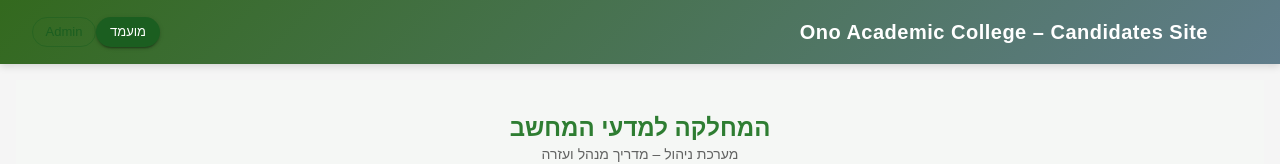
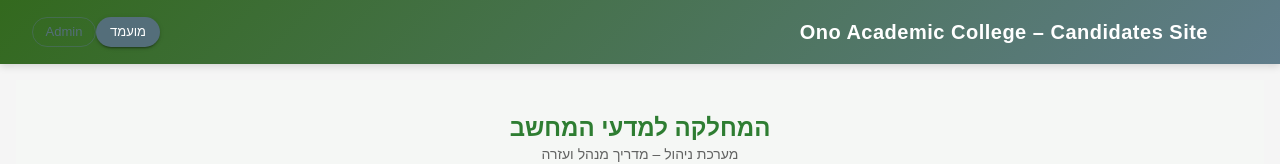
Before and after one commit to reutperetz/candidates-site, a React (Vite) app: page /admin/help in a window 1280 px wide. Shown: the top 164 px of the page. Built offline with nearby package versions, Linux system fonts and the light colour scheme; some icons are missing.

Commit message:
Updated the theme to use MUI color constants

```diff
--- a/src/theme/theme.ts
+++ b/src/theme/theme.ts
@@ -1,37 +1,48 @@
 // src/theme/theme.ts
 import { createTheme, responsiveFontSizes } from "@mui/material/styles";
+import { blueGrey, common, green, grey } from "@mui/material/colors";
 
 export type ColorMode = "light" | "dark";
 
 const BRAND = {
-  primary: "#2e7d32",
-  secondary: "#1b5e20",
+  primary: {
+    light: green[700],
+    dark: green[300],
+  },
+  secondary: {
+    light: blueGrey[600],
+    dark: blueGrey[300],
+  },
 };
 
 export function buildTheme(mode: ColorMode) {
   let theme = createTheme({
     palette: {
       mode,
-      primary: { main: BRAND.primary },
-      secondary: { main: BRAND.secondary },
+      primary: {
+        main: mode === "dark" ? BRAND.primary.dark : BRAND.primary.light,
+      },
+      secondary: {
+        main: mode === "dark" ? BRAND.secondary.dark : BRAND.secondary.light,
+      },
 
       // חשוב לדרישה: "בדארק כל הרקע כהה"
       background:
         mode === "dark"
           ? {
-              default: "#0f1210",
-              paper: "#151a15",
+              default: blueGrey[900],
+              paper: blueGrey[800],
             }
           : {
-              default: "#ffffff",
-              paper: "#ffffff",
+              default: grey[50],
+              paper: common.white,
             },
     },
 
     shape: { borderRadius: 12 },
 
     typography: {
-      fontFamily: `"Rubik", "Heebo", "Arial", sans-serif`,
+      fontFamily: `"Assistant", "Rubik", "Arial", sans-serif`,
     },
 
     components: {
@@ -39,6 +50,7 @@ export function buildTheme(mode: ColorMode) {
         styleOverrides: {
           body: {
             direction: "rtl",
+            backgroundColor: mode === "dark" ? blueGrey[900] : grey[50],
           },
         },
       },
```
